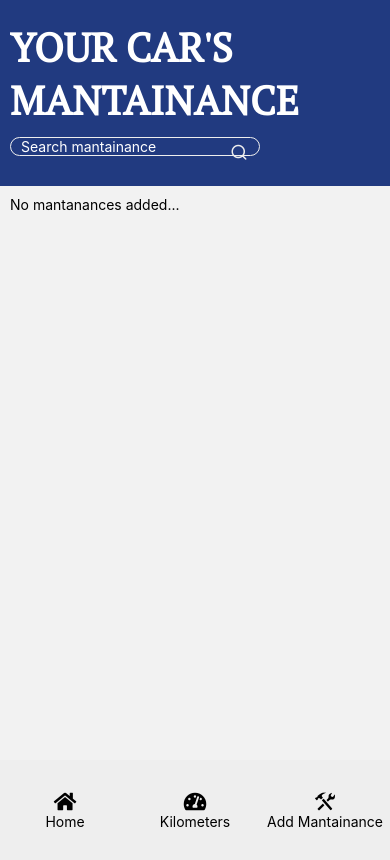
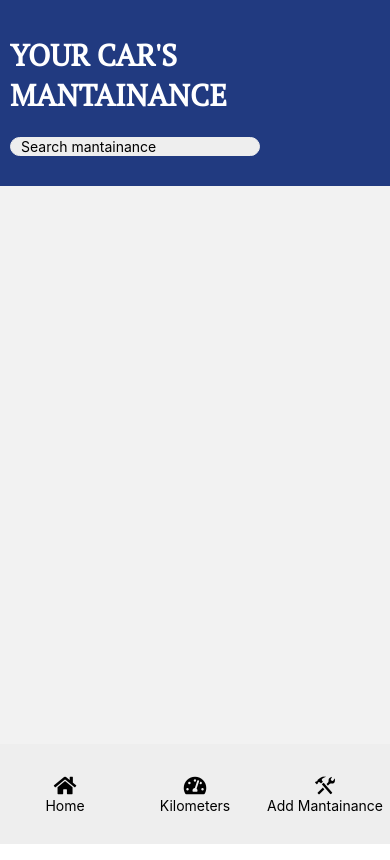
Before and after one commit to ChiniwirisWu/CarMantainanceNotepad, a React Native app: screen / in a window 390 px wide. Built offline with nearby package versions, Linux system fonts and the light colour scheme.

Commit message:
search bar functionality added, removing and updating mantainances bug remaining

```diff
--- a/App.js
+++ b/App.js
@@ -12,26 +12,40 @@ import Details from './screens/Details';
 const Stack = createNativeStackNavigator()
 
 export default function App() {
-  const [mantainances, setMantainances] = useState({})
+  const [mantainances, setMantainances] = useState([])
+  const [showMantainances, setShowMantainances] = useState([])
   const [kilometers, setKilometers] = useState(0)
 
-  //This is to initialize the app data for the user.
+  //This is to initialize the app data for the user and only ocurrs once.
   useEffect(()=>{
     const getValues = async () => {
+      //await SecureStorage.setItemAsync('mantainances', JSON.stringify([]))
       const mantainances =  await SecureStorage.getItemAsync('mantainances')
       const kilometers =  await SecureStorage.getItemAsync('kilometers')
-      setMantainances(JSON.parse(mantainances))
-      setKilometers(JSON.parse(kilometers))
+      setMantainances(JSON.parse(mantainances) || [])
+      setShowMantainances(JSON.parse(mantainances) || [])
+      setKilometers(JSON.parse(kilometers) || 0)
 
     }
     getValues()
-  }, [mantainances])
+  }, [])
 
   //Create new mantainances items that goes throughout the app.
   const setMantainancesHandler = async (newItem) => {
     const newMantainances = [newItem, ...mantainances || []]
     await SecureStorage.setItemAsync('mantainances', JSON.stringify(newMantainances))
     setMantainances(newMantainances)
+    setShowMantainances(newMantainances)
+  }
+
+  const filterMantainanceHandler = (text) =>{
+    let filteredMantainances = []
+    for(let i = 0; i < mantainances.length; i++){
+      if(text == mantainances[i].title.substring(0,text.length)){
+        filteredMantainances.push(mantainances[i])
+      }
+    }
+    setShowMantainances(filteredMantainances)
   }
 
   const setKilometersHandler = async (newItem) =>{
@@ -52,12 +66,11 @@ export default function App() {
   }
 
   const removeMantainanceHandler = async (key)=>{
-    console.log('hi there')
     for(let i = 0; i < mantainances.length; i++){
       if(mantainances[i].key == key){
-        console.log('found it')
         mantainances.splice(i,1)
         await SecureStorage.setItemAsync('mantainances', JSON.stringify(mantainances))
+        setShowMantainances(mantainances)
         setMantainances(mantainances)
         break
       }
@@ -70,6 +83,7 @@ export default function App() {
         mantainances[i] = newItem
         await SecureStorage.setItemAsync('mantainances', JSON.stringify(mantainances))
         setMantainances(mantainances)
+        setShowMantainances(mantainances)
         break
       }
     }
@@ -79,14 +93,29 @@ export default function App() {
     <NavigationContainer>
       <Stack.Navigator initialRouteName='home'>
         <Stack.Screen name='home'  options={{ headerShown: false }}>
-          {(props)=> <Home removeMantainanceHandler={removeMantainanceHandler} refreshNextChangeHandler={refreshNextChangeHandler} updateMantainancesHandler={updateMantainancesHandler} navigation={props.navigation} mantainances={mantainances} kilometers={kilometers} />}
+          {(props)=>
+            <Home
+              removeMantainanceHandler={removeMantainanceHandler}
+              refreshNextChangeHandler={refreshNextChangeHandler}
+              updateMantainancesHandler={updateMantainancesHandler} navigation={props.navigation}
+              mantainances={showMantainances}
+              kilometers={kilometers}
+              filterMantainanceHandler={filterMantainanceHandler} />}
         </Stack.Screen>
         <Stack.Screen name='kilometers'  options={{headerShown: false}}>
-          {(props)=> <Kilometers navigation={props.navigation} kilometers={kilometers} setKilometersHandler={setKilometersHandler} />}
+          {(props)=>
+            <Kilometers
+              navigation={props.navigation}
+              kilometers={kilometers}
+              setKilometersHandler={setKilometersHandler} />}
         </Stack.Screen>
 
         <Stack.Screen name='addMantainance'  options={{headerShown: false}} >
-          {(props)=> <AddMantainance navigation={props.navigation} kilometers={kilometers} setMantainancesHandler={setMantainancesHandler} />}
+          {(props)=>
+            <AddMantainance
+              navigation={props.navigation}
+              kilometers={kilometers}
+              setMantainancesHandler={setMantainancesHandler} />}
         </Stack.Screen>
         <Stack.Screen name='details' component={Details} />
       </Stack.Navigator>
--- a/app.json
+++ b/app.json
@@ -18,7 +18,8 @@
       "adaptiveIcon": {
         "foregroundImage": "./assets/adaptive-icon.png",
         "backgroundColor": "#ffffff"
-      }
+      },
+      "package": "com.orangegat.CarMantainance"
     },
     "web": {
       "favicon": "./assets/favicon.png"
@@ -26,6 +27,11 @@
     "plugins": [
       "expo-font",
       "expo-secure-store"
-    ]
+    ],
+    "extra": {
+      "eas": {
+        "projectId": "9d5e9d3a-6e05-41fb-9b48-0f6a6540acb5"
+      }
+    }
   }
 }
--- a/assets/globalStyles.js
+++ b/assets/globalStyles.js
@@ -9,9 +9,10 @@ export const globalStyles = StyleSheet.create({
     flex: 1
   },
   h1: {
-    fontSize: 40,
+    fontSize: 30,
     color: '#fff',
-    fontWeight: '900'
+    fontWeight: '900',
+    marginTop: 15
   },
   h2: {
     fontSize: 30,
@@ -33,7 +34,7 @@ export const globalStyles = StyleSheet.create({
     height: '7%'
   },
   textInput: {
-    color: '#fff',
+    backgroundColor: '#eee',
     borderWidth: 1,
     borderRadius: 15,
     width: 250,
--- a/components/AddMantainanceForm.js
+++ b/components/AddMantainanceForm.js
@@ -20,7 +20,7 @@ export default function AddMantainanceForm({setMantainancesHandler, kilometers})
         initialValues={{title: '', interval: '', changeNow: 'false'}}
         onSubmit={(values, actions)=>{
           const key = createRandomKey(20)
-          newItem = {nextChange: parseInt(values.interval) + parseInt(kilometers.kilometers), key: key, ...values}
+          newItem = {nextChange: (values.changeNow == 'true')? (0): (parseInt(values.interval) + parseInt(kilometers.kilometers)), key: key, ...values}
           setMantainancesHandler(newItem)
           actions.resetForm()
         }}>
--- a/components/KilometersForm.js
+++ b/components/KilometersForm.js
@@ -34,7 +34,7 @@ export default function KilometersForm({kilometers, setKilometersHandler}){
         {(props)=>(
           <View>
             <Text>New kilometers </Text>
-            <TextInput placeholder="e.g 10000" onChangeText={props.handleChange('kilometers')} value={props.values.kilometers} />
+            <TextInput keyboardType="numeric" placeholder="e.g 10000" onChangeText={props.handleChange('kilometers')} value={props.values.kilometers} />
             <Button title="submit" onPress={props.handleSubmit} />
           </View>
         )}
--- a/components/MantainanceList.js
+++ b/components/MantainanceList.js
@@ -7,7 +7,7 @@ export default function MantainanceList({mantainances, navigation, updateMantain
       <FlatList
         data={mantainances}
         renderItem={({item, index})=>(
-          <View style={globalStyles.listItem}>
+          <View key={item.key} style={globalStyles.listItem}>
             <MaterialIcons name="car-repair" color="#213a80" size={80} />
             <View>
               <Text style={globalStyles.h2}>{item.title}</Text>
@@ -18,7 +18,8 @@ export default function MantainanceList({mantainances, navigation, updateMantain
               underlayColor='#eee' activeOpacity={0.6}
               onPress={()=> navigation.navigate('details', {
                 updateMantainancesHandler: updateMantainancesHandler,
-                kilometers: kilometers, item: item,
+                kilometers: kilometers,
+                item: item,
                 refreshNextChangeHandler: refreshNextChangeHandler,
                 removeMantainanceHandler: removeMantainanceHandler,
                 navigation: navigation})} >
--- a/components/SearchBar.js
+++ b/components/SearchBar.js
@@ -5,8 +5,11 @@ import { Feather } from "@expo/vector-icons";
 export default function SearchBar({onChangeText}){
   return (
     <View style={[globalStyles.backgroundColor, globalStyles.searchBar, globalStyles.padding]}>
-      <TextInput style={globalStyles.textInput} onChangeText={onChangeText} placeholder="Search mantainance" />
-      <Feather style={globalStyles.searchBarIcon} name="search" size={18} color='#eee' />
+      <TextInput
+        style={globalStyles.textInput}
+        onChangeText={onChangeText}
+        placeholder="Search mantainance"
+      />
     </View>
   )
 }
--- a/screens/Home.js
+++ b/screens/Home.js
@@ -2,24 +2,29 @@ import { View, Text } from "react-native"
 import Header from "../components/Header";
 import SearchBar from "../components/SearchBar";
 import { globalStyles } from "../assets/globalStyles";
-import {useState, useEffect} from 'react';
+import { useEffect} from 'react';
 import MantainanceList from "../components/MantainanceList";
 import Footer from "../components/Footer";
 
 
-export default function Home({navigation, mantainances, kilometers,removeMantainanceHandler , updateMantainancesHandler, refreshNextChangeHandler}){
-  const [searchedMantainace, setSearchedMantainance] = useState('')
+export default function Home({navigation, mantainances, kilometers,removeMantainanceHandler , updateMantainancesHandler, refreshNextChangeHandler, filterMantainanceHandler}){
 
   return (
     <View style={globalStyles.screenContainer}>
       <Header message="YOUR CAR'S MANTAINANCE" />
-      <SearchBar onChangeText={setSearchedMantainance} />
-      {(mantainances == null)? (
+      <SearchBar onChangeText={filterMantainanceHandler} />
+      {(mantainances == [])? (
         <View style={[{height: '68%'}, globalStyles.padding]}>
           <Text>No mantanances added...</Text>
         </View>
       ): (
-        <MantainanceList refreshNextChangeHandler={refreshNextChangeHandler} removeMantainanceHandler={removeMantainanceHandler} updateMantainancesHandler={updateMantainancesHandler} mantainances={mantainances} kilometers={kilometers} navigation={navigation} />
+       <MantainanceList
+          refreshNextChangeHandler={refreshNextChangeHandler}
+          removeMantainanceHandler={removeMantainanceHandler}
+          updateMantainancesHandler={updateMantainancesHandler}
+          mantainances={mantainances}
+          kilometers={kilometers}
+          navigation={navigation} />
       )}
       <Footer navigation={navigation} />
     </View>
```
Also changed, not shown: eas.json (added, +21 -0 lines).
